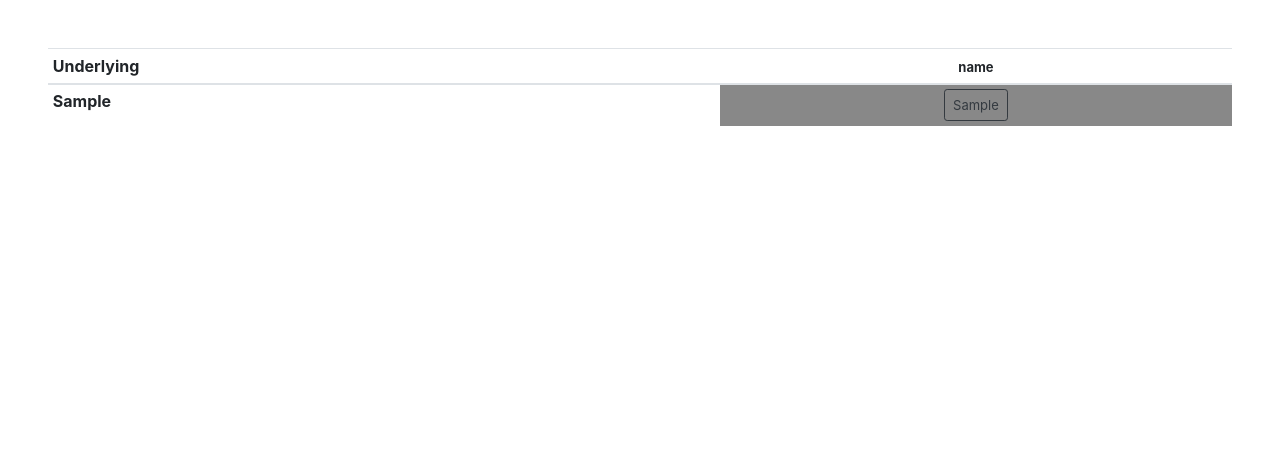
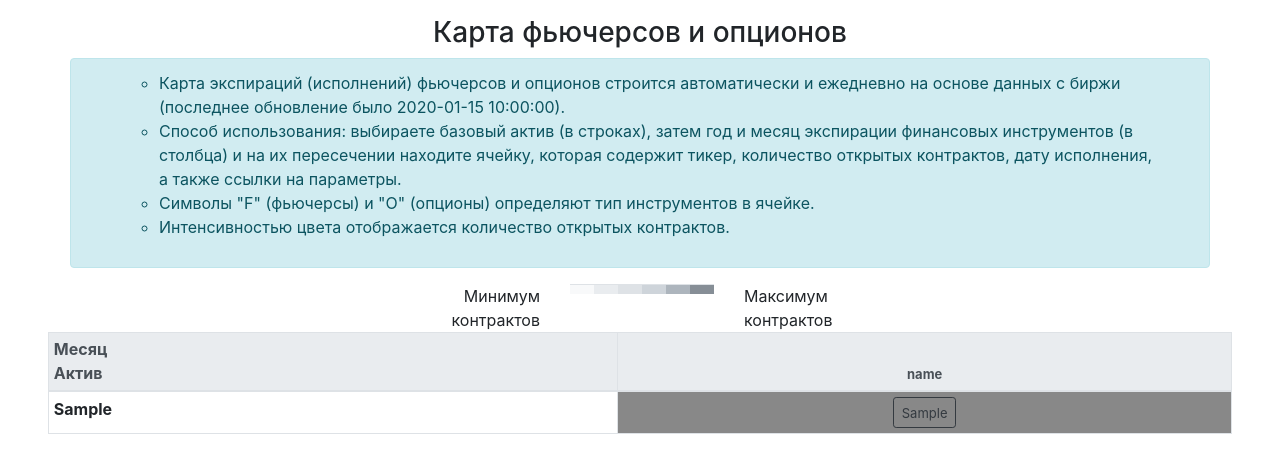
Before and after one commit to OlegDyukel/DerivativeMapTable, a Flask app: template templates/table.html in a window 1280 px wide. Shown: the top 473 px of the page. Run offline with Flask 2, Linux system fonts and the light colour scheme; the template is opened without the code that fills it: most values are stand-ins (such as "Sample title", 1, 10 or a date in 2020); some libraries are stand-ins or nearby versions.

Commit message:
release layout

```diff
--- a/app.py
+++ b/app.py
@@ -14,7 +14,7 @@ def index():
     # Out:     'instruments': {'futures': [], 'options': []}}
     return render_template("table.html",
                            dict_table=dict_table,
-                           time_upd=datetime.datetime.now())
+                           time_upd=datetime.datetime.now().strftime("%Y-%m-%d"))
 
 if __name__ == "__main__":
     app.run()
--- a/templates/table.html
+++ b/templates/table.html
@@ -17,11 +17,45 @@
   </style>
 </head>
 <body>
-<div class="p-5">
-<table class="table table-hover table-sm">
-  <thead>
+
+<h3 class="text-center pt-3">Карта фьючерсов и опционов</h3>
+
+<div class="container alert alert-info px-5" role="alert">
+  <ul class="list-unstyled">
+    <ul>
+    <li>Карта экспираций (исполнений) фьючерсов и опционов строится автоматически и ежедневно на основе данных с биржи (последнее обновление было {{ time_upd }}).</li>
+    <li>Способ использования: выбираете базовый актив (в строках), затем год и месяц экспирации финансовых инструментов (в столбца) и на их пересечении находите ячейку,
+    которая содержит тикер, количество открытых контрактов, дату исполнения, а также ссылки на параметры. </li>
+    <li>Символы "F" (фьючерсы) и "O" (опционы) определяют тип инструментов в ячейке.</li>
+    <li>Интенсивностью цвета отображается количество открытых контрактов.</li>
+    </ul>
+  </ul>
+</div>
+
+<div class="container row px-5">
+   <div class="col-6 text-right">Минимум<br>контрактов</div>
+   <div class="col-2">
+     <table class="table table-striped table-sm">
+        <tbody>
+          <tr>
+            <td bgcolor=#f8f9fa></td>
+            <td bgcolor=#e9ecef></td>
+            <td bgcolor=#dee2e6></td>
+            <td bgcolor=#ced4da></td>
+            <td bgcolor=#adb5bd></td>
+            <td bgcolor=#868e96></td>
+          </tr>
+        </tbody>
+      </table>
+   </div>
+   <div class="col-4">Максимум<br>контрактов</div>
+</div>
+
+<div class="px-5">
+<table class="table table-hover table-bordered table-sm">
+  <thead class="thead-light">
     <tr>
-      <th scope="col">Underlying</th>
+      <th scope="col">Месяц <br> Актив</th>
       {% for column in dict_table["RTS"].keys() %}
       <th style="text-align:center" scope="col"><font size=-1>{{ column }}</font></th>
       {% endfor %}
@@ -55,7 +89,7 @@
                     <p>{{ "{} - открыто {:,} контрактов, исполняется {}".format(contract["ticker"], contract["OI"], contract["exp_date"].strftime("%d-%m-%Y")) }} (<a href={{ "https://www.moex.com/ru/contract.aspx?code={}".format(contract["short_ticker"]) }}>параметры</a>)</p>
                     {% endfor %}
                     {% else %}
-                    <p>нет фьючерсов</p>
+                    <p> - </p>
                     {% endif %}
                     <hr>
                     <h5>Опционы:</h5>
@@ -64,7 +98,7 @@
                     <p>{{ "{} - открыто {:,} контрактов, исполняется {}".format(contract["ticker"], contract["OI"], contract["exp_date"].strftime("%d-%m-%Y")) }} (<a href={{ "https://www.moex.com/ru/contract.aspx?code={}".format(contract["short_ticker"]) }}>параметры</a>/<a href={{ "https://www.moex.com/ru/derivatives/optionsdesk.aspx?code={}#{}".format(contract["UNDERLYING"], contract["exp_date"].strftime("%d%m%Y")) }}>доска</a>)</p>
                     {% endfor %}
                     {% else %}
-                    <p>нет опционов</p>
+                    <p> - </p>
                     {% endif %}
                   </div>
                   <div class="modal-footer">
```
Also changed, not shown: functions.py (+8 -1 lines).
